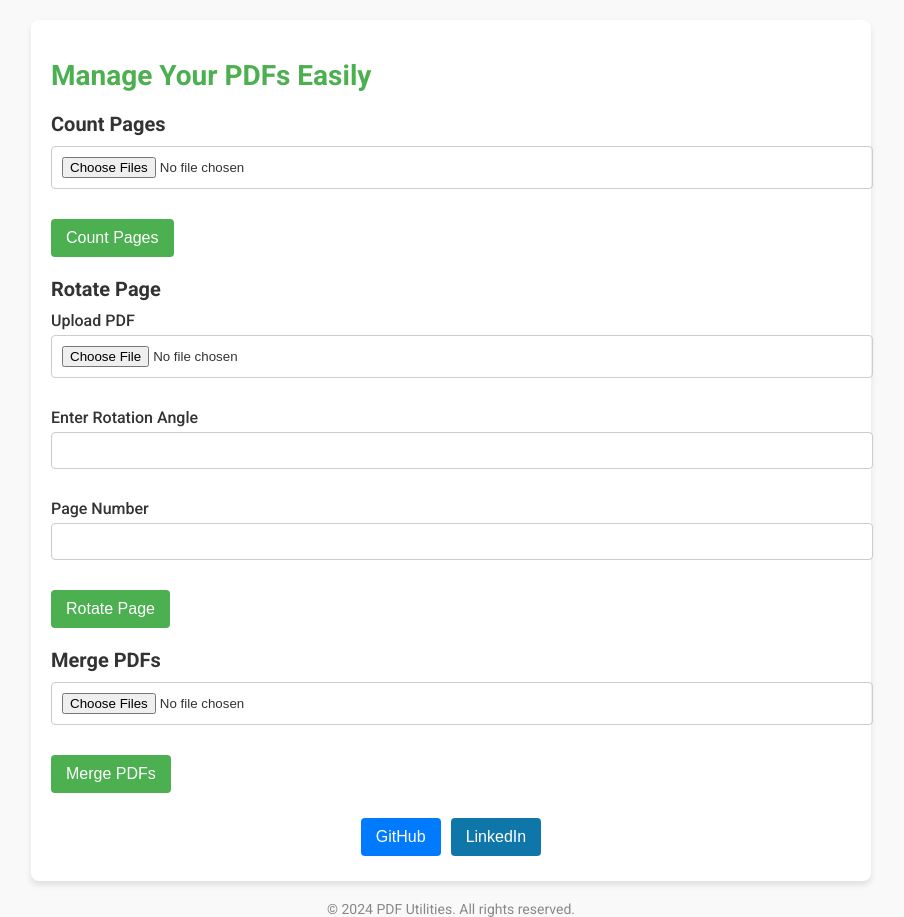
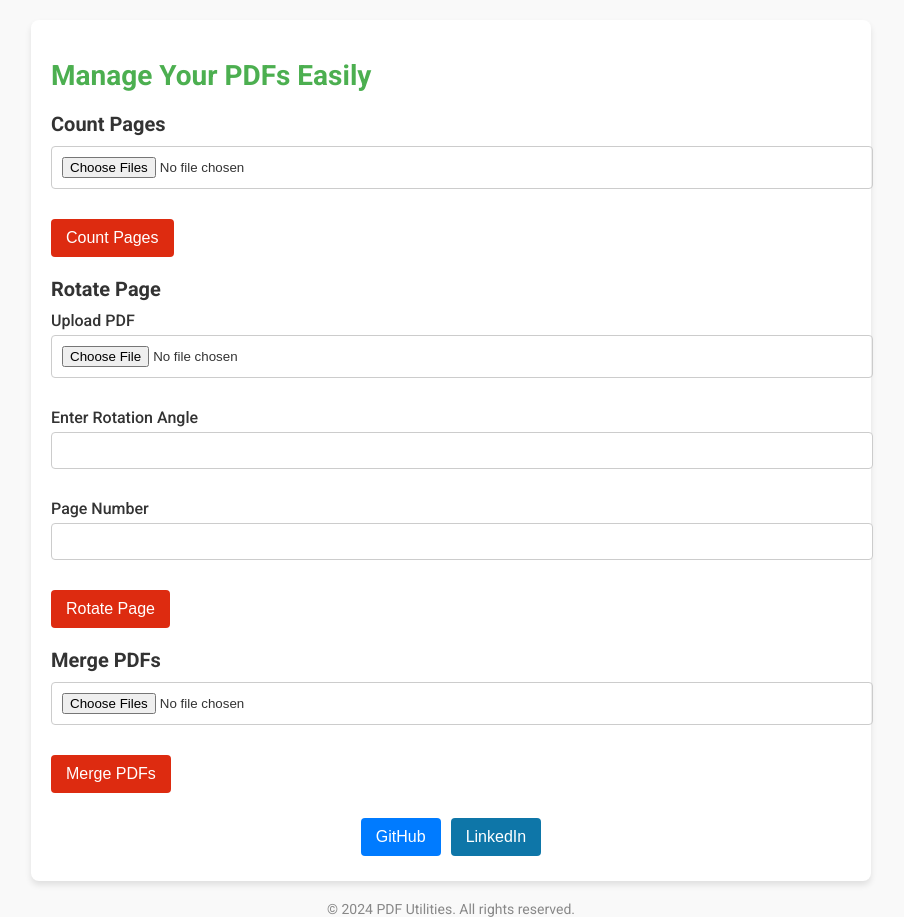
Before and after one commit to vvvv5215/PDF_Utilitlies, a Flask app: page / in a window 1280 px wide. Shown: the part 68-985 px from the top of the page, without its empty margins (189-1093 px from the left). Run offline with Flask 3, Linux system fonts and the light colour scheme; parts of the project's set-up code (start-up, migrations or seed data) failed here and were passed over.

Commit message:
Update index.html

```diff
--- a/templates/index.html
+++ b/templates/index.html
@@ -64,7 +64,7 @@
         }
 
         button {
-            background-color: #4CAF50;
+            background-color:hsl(8, 86.50%, 46.50%);
             color: white;
             border: none;
             padding: 10px 15px;
@@ -74,7 +74,7 @@
         }
 
         button:hover {
-            background-color: #45a049;
+            background-color:rgb(255, 3, 3);
         }
 
         .message {
```
